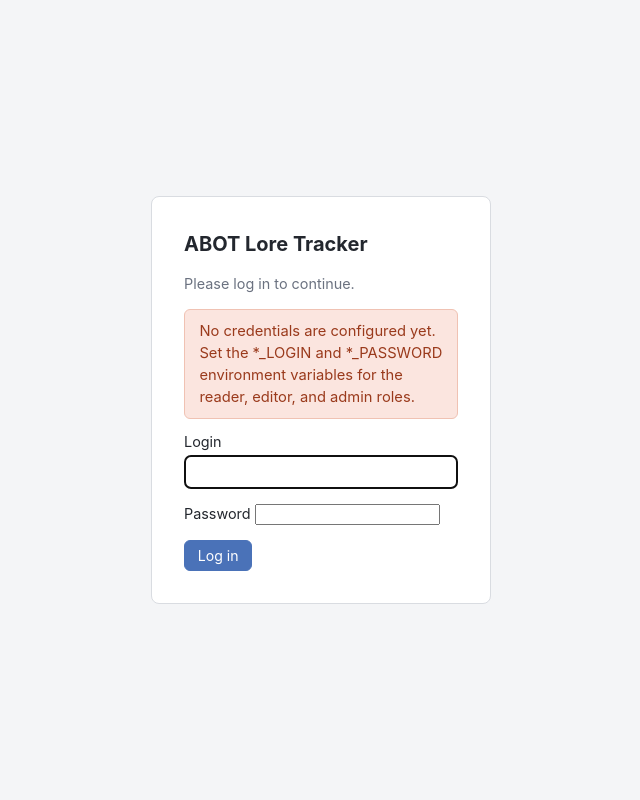
After one commit to Teyvill/abotqbalance, a Flask app: page /login in a window 1280 px wide. The commit adds this page. Shown: the whole page, without its empty margins (319-959 px from the left). Run offline with Flask 3, Linux system fonts and the light colour scheme.

Commit message:
Add login with roles and roll/option skill tracking
Authentication:
- Login screen gating the whole app; credentials per role from env vars
  (READER/EDITOR/ADMIN _LOGIN and _PASSWORD), 24h session
- Reader (view), Editor (edit existing), Admin (add/delete) roles,
  enforced server-side and reflected in the UI (hidden controls,
  read-only branch view for readers)
- Constant-time credential comparison; 403 page for forbidden actions

Skill usage by method:
- stat_usage now tracks roll and option counts per skill per branch,
  with a migration that rebuilds the table on existing databases
- Branch edit page has Roll/Option columns; dashboard Lore Stats tab
  gains an All/Roll/Option method filter

Docs:
- README access-control and roll/option sections, plus how to clean the
  database; .env.example lists the new variables

https://claude.ai/code/session_01Q2umiVAEfQW97m6KRqKVEf

```diff
--- a/app.py
+++ b/app.py
@@ -1,10 +1,15 @@
 """ABOT lore tracker — Flask backend.
 
-Tracks lore stat and status usage across quest branches for the ABOT
-narrative team. See db.py for the schema.
+Tracks lore stat (skill) and status usage across quest branches for the ABOT
+narrative team. Skill usage is tracked per method (roll / option). Access is
+protected by a login with three roles (reader, editor, admin). See db.py for
+the schema.
 """
 
+import hmac
 import os
+from datetime import timedelta
+from functools import wraps
 
 from dotenv import load_dotenv
 from flask import (
@@ -15,17 +20,141 @@ from flask import (
     redirect,
     render_template,
     request,
+    session,
     url_for,
 )
 
-from db import get_db, init_db
+from db import METHODS, get_db, init_db
 
 load_dotenv()
 
 app = Flask(__name__)
 app.secret_key = os.environ.get("SECRET_KEY", "abot-dev-secret-key")
+# Stay logged in for 24 hours after a successful login.
+app.permanent_session_lifetime = timedelta(hours=24)
 
 init_db()
+
+
+# --------------------------------------------------------------------------
+# Authentication and roles
+# --------------------------------------------------------------------------
+
+# Higher number = more privileges. Each role includes everything below it.
+ROLE_LEVELS = {"reader": 1, "editor": 2, "admin": 3}
+
+# Endpoints reachable without being logged in.
+PUBLIC_ENDPOINTS = {"login", "static"}
+
+
+def load_credentials():
+    """Read the configured login/password for each role from the environment.
+
+    A role is only usable if both its *_LOGIN and *_PASSWORD vars are set.
+    """
+    creds = {}
+    for role in ROLE_LEVELS:
+        login = os.environ.get(f"{role.upper()}_LOGIN")
+        password = os.environ.get(f"{role.upper()}_PASSWORD")
+        if login and password:
+            creds[role] = (login, password)
+    return creds
+
+
+def authenticate(login, password):
+    """Return the role matching these credentials, or None.
+
+    Uses constant-time comparison to avoid leaking timing information.
+    """
+    for role, (expected_login, expected_password) in load_credentials().items():
+        login_ok = hmac.compare_digest(login, expected_login)
+        password_ok = hmac.compare_digest(password, expected_password)
+        if login_ok and password_ok:
+            return role
+    return None
+
+
+def has_role(min_role):
+    """True if the logged-in user's role is at least `min_role`."""
+    role = session.get("role")
+    return bool(role) and ROLE_LEVELS.get(role, 0) >= ROLE_LEVELS[min_role]
+
+
+def require_role(min_role):
+    """Decorator: abort with 403 unless the user has at least `min_role`."""
+
+    def decorator(view):
+        @wraps(view)
+        def wrapper(*args, **kwargs):
+            if not has_role(min_role):
+                abort(403)
+            return view(*args, **kwargs)
+
+        return wrapper
+
+    return decorator
+
+
+@app.before_request
+def require_login():
+    """Force login for everything except the login page and static files."""
+    if request.endpoint in PUBLIC_ENDPOINTS:
+        return None
+    if "role" not in session:
+        return redirect(url_for("login", next=request.path))
+    return None
+
+
+@app.context_processor
+def inject_auth():
+    """Expose role helpers to all templates for showing/hiding controls."""
+    return {
+        "current_role": session.get("role"),
+        "current_user": session.get("user"),
+        "can_edit": has_role("editor"),
+        "can_admin": has_role("admin"),
+    }
+
+
+def _safe_next(target):
+    """Only allow same-site relative redirects after login."""
+    if target and target.startswith("/") and not target.startswith("//"):
+        return target
+    return url_for("dashboard")
+
+
+@app.route("/login", methods=["GET", "POST"])
+def login():
+    # Already logged in: go straight to the dashboard.
+    if "role" in session and request.method == "GET":
+        return redirect(url_for("dashboard"))
+
+    configured = bool(load_credentials())
+
+    if request.method == "POST":
+        login_value = request.form.get("login", "")
+        password_value = request.form.get("password", "")
+        role = authenticate(login_value, password_value)
+        if role:
+            session.clear()
+            session.permanent = True
+            session["role"] = role
+            session["user"] = login_value
+            return redirect(_safe_next(request.form.get("next")))
+        flash("Incorrect login or password.", "error")
+
+    return render_template(
+        "login.html",
+        next=request.args.get("next", ""),
+        configured=configured,
+    )
+
+
+@app.route("/logout")
+def logout():
+    session.clear()
+    flash("You have been logged out.", "success")
+    return redirect(url_for("login"))
 
 
 # --------------------------------------------------------------------------
@@ -109,6 +238,13 @@ def dashboard():
 def api_stats():
     branch_type, boss_id, location_id = parse_filter_args()
     subquery, params = build_branch_subquery(branch_type, boss_id, location_id)
+
+    method = request.args.get("method")
+    if method not in METHODS:
+        method = None
+    method_clause = " AND su.method = ?" if method else ""
+    query_params = list(params) + ([method] if method else [])
+
     conn = get_db()
     rows = conn.execute(
         f"""
@@ -116,11 +252,12 @@ def api_stats():
                COALESCE(SUM(su.count), 0) AS total
         FROM lore_stats ls
         LEFT JOIN stat_usage su
-            ON su.stat_id = ls.id AND su.branch_id IN ({subquery})
+            ON su.stat_id = ls.id
+            AND su.branch_id IN ({subquery}){method_clause}
         GROUP BY ls.id
         ORDER BY ls.id
         """,
-        params,
+        query_params,
     ).fetchall()
     conn.close()
     return jsonify(
@@ -162,6 +299,9 @@ def branches():
     conn = get_db()
 
     if request.method == "POST":
+        if not has_role("admin"):
+            conn.close()
+            abort(403)
         branch_type = request.form.get("type")
         notes = request.form.get("notes", "").strip()
         if branch_type not in ("personal", "location"):
@@ -228,23 +368,28 @@ def edit_branch(branch_id):
         abort(404)
 
     if request.method == "POST":
-        # Section 1: lore stat usage — upsert one row per stat.
+        if not has_role("editor"):
+            conn.close()
+            abort(403)
+
+        # Section 1: skill usage — upsert one row per stat per method.
         stat_ids = [
             r["id"] for r in conn.execute("SELECT id FROM lore_stats").fetchall()
         ]
         for stat_id in stat_ids:
-            count = request.form.get(f"stat_{stat_id}", type=int) or 0
-            if count < 0:
-                count = 0
-            conn.execute(
-                """
-                INSERT INTO stat_usage (branch_id, stat_id, count)
-                VALUES (?, ?, ?)
-                ON CONFLICT (branch_id, stat_id)
-                DO UPDATE SET count = excluded.count
-                """,
-                (branch_id, stat_id, count),
-            )
+            for method in METHODS:
+                count = request.form.get(f"stat_{stat_id}_{method}", type=int) or 0
+                if count < 0:
+                    count = 0
+                conn.execute(
+                    """
+                    INSERT INTO stat_usage (branch_id, stat_id, method, count)
+                    VALUES (?, ?, ?, ?)
+                    ON CONFLICT (branch_id, stat_id, method)
+                    DO UPDATE SET count = excluded.count
+                    """,
+                    (branch_id, stat_id, method, count),
+                )
 
         # Section 2: status usage — replace the whole set from the form.
         conn.execute("DELETE FROM status_usage WHERE branch_id = ?", (branch_id,))
@@ -271,13 +416,16 @@ def edit_branch(branch_id):
         flash("Branch data saved.", "success")
         return redirect(url_for("edit_branch", branch_id=branch_id))
 
-    # Section 1 data: every stat with its current count (default 0).
+    # Section 1 data: every stat with its roll and option counts (default 0).
     stats = conn.execute(
         """
-        SELECT ls.id, ls.name, COALESCE(su.count, 0) AS count
+        SELECT ls.id, ls.name,
+               COALESCE(MAX(CASE WHEN su.method = 'roll' THEN su.count END), 0) AS roll,
+               COALESCE(MAX(CASE WHEN su.method = 'option' THEN su.count END), 0) AS opt
         FROM lore_stats ls
         LEFT JOIN stat_usage su
             ON su.stat_id = ls.id AND su.branch_id = ?
+        GROUP BY ls.id
         ORDER BY ls.id
         """,
         (branch_id,),
@@ -317,6 +465,7 @@ def edit_branch(branch_id):
         branch=branch,
         branch_label=branch_label(branch),
         stats=stats,
+        methods=METHODS,
         status_usages=status_usages,
         acquirable=acquirable,
         all_statuses=all_statuses,
@@ -324,6 +473,7 @@ def edit_branch(branch_id):
 
 
 @app.route("/branches/<int:branch_id>/delete", methods=["POST"])
+@require_role("admin")
 def delete_branch(branch_id):
     if not check_delete_password(request.form.get("password", "")):
         flash("Incorrect password. Branch was not deleted.", "error")
@@ -345,6 +495,9 @@ def statuses():
     conn = get_db()
 
     if request.method == "POST":
+        if not has_role("admin"):
+            conn.close()
+            abort(403)
         name = request.form.get("name", "").strip()
         description = request.form.get("description", "").strip()
         branch_ids = request.form.getlist("branch_ids", type=int)
@@ -402,6 +555,7 @@ def statuses():
 
 
 @app.route("/statuses/<int:status_id>/edit", methods=["GET", "POST"])
+@require_role("editor")
 def edit_status(status_id):
     conn = get_db()
     status = conn.execute(
@@ -457,6 +611,7 @@ def edit_status(status_id):
 
 
 @app.route("/statuses/<int:status_id>/delete", methods=["POST"])
+@require_role("admin")
 def delete_status(status_id):
     if not check_delete_password(request.form.get("password", "")):
         flash("Incorrect password. Status was not deleted.", "error")
@@ -483,6 +638,7 @@ def reference():
 
 
 @app.route("/reference/bosses/add", methods=["POST"])
+@require_role("admin")
 def add_boss():
     name = request.form.get("name", "").strip()
     if not name:
@@ -497,6 +653,7 @@ def add_boss():
 
 
 @app.route("/reference/bosses/<int:boss_id>/delete", methods=["POST"])
+@require_role("admin")
 def delete_boss(boss_id):
     if not check_delete_password(request.form.get("password", "")):
         flash("Incorrect password. Boss was not deleted.", "error")
@@ -510,6 +667,7 @@ def delete_boss(boss_id):
 
 
 @app.route("/reference/locations/add", methods=["POST"])
+@require_role("admin")
 def add_location():
     name = request.form.get("name", "").strip()
     if not name:
@@ -524,6 +682,7 @@ def add_location():
 
 
 @app.route("/reference/locations/<int:location_id>/delete", methods=["POST"])
+@require_role("admin")
 def delete_location(location_id):
     if not check_delete_password(request.form.get("password", "")):
         flash("Incorrect password. Location was not deleted.", "error")
@@ -536,5 +695,10 @@ def delete_location(location_id):
     return redirect(url_for("reference"))
 
 
+@app.errorhandler(403)
+def forbidden(_error):
+    return render_template("403.html"), 403
+
+
 if __name__ == "__main__":
     app.run(debug=True, port=5000)
--- a/static/css/style.css
+++ b/static/css/style.css
@@ -39,6 +39,42 @@ body {
 }
 
 .topbar nav a:hover { color: #fff; }
+
+.topbar .session-info {
+    margin-left: auto;
+    display: flex;
+    align-items: center;
+    gap: 0.75rem;
+    font-size: 0.9rem;
+}
+.topbar .role-badge {
+    color: #cfd4dc;
+    background: #353b45;
+    padding: 0.2rem 0.6rem;
+    border-radius: 999px;
+    text-transform: capitalize;
+}
+.topbar .session-info a { color: #cfd4dc; text-decoration: none; }
+.topbar .session-info a:hover { color: #fff; }
+
+/* Login page */
+.login-body {
+    display: flex;
+    align-items: center;
+    justify-content: center;
+    min-height: 100vh;
+    margin: 0;
+}
+.login-card {
+    background: var(--card-bg);
+    border: 1px solid var(--border);
+    border-radius: 8px;
+    padding: 2rem;
+    width: 340px;
+    max-width: 90vw;
+}
+.login-card h1 { font-size: 1.25rem; margin: 0 0 0.25rem; }
+.login-card .flash { margin-bottom: 0.75rem; }
 
 .content {
     max-width: 980px;
--- a/templates/base.html
+++ b/templates/base.html
@@ -15,6 +15,12 @@
             <a href="{{ url_for('statuses') }}">Statuses</a>
             <a href="{{ url_for('reference') }}">Reference</a>
         </nav>
+        {% if current_role %}
+        <div class="session-info">
+            <span class="role-badge">{{ current_user }} · {{ current_role }}</span>
+            <a href="{{ url_for('logout') }}">Log out</a>
+        </div>
+        {% endif %}
     </header>
 
     <main class="content">
--- a/templates/branches.html
+++ b/templates/branches.html
@@ -25,10 +25,12 @@
                 <td>{{ b.stat_total }}</td>
                 <td>{{ b.status_total }}</td>
                 <td class="row-actions">
-                    <a class="btn" href="{{ url_for('edit_branch', branch_id=b.id) }}">Edit</a>
+                    <a class="btn" href="{{ url_for('edit_branch', branch_id=b.id) }}">{{ "Edit" if can_edit else "View" }}</a>
+                    {% if can_admin %}
                     <button type="button" class="btn btn-danger"
                             data-delete-action="{{ url_for('delete_branch', branch_id=b.id) }}"
                             data-delete-label="branch &quot;{{ b.label }}&quot;">Delete</button>
+                    {% endif %}
                 </td>
             </tr>
             {% endfor %}
@@ -39,6 +41,7 @@
     {% endif %}
 </section>
 
+{% if can_admin %}
 <section class="card">
     <h2>Add a branch</h2>
     <form method="post" class="stacked-form" id="add-branch-form">
@@ -94,4 +97,5 @@
         sync();
     })();
 </script>
+{% endif %}
 {% endblock %}
--- /dev/null
+++ b/templates/login.html
@@ -0,0 +1,43 @@
+<!DOCTYPE html>
+<html lang="en">
+<head>
+    <meta charset="UTF-8">
+    <meta name="viewport" content="width=device-width, initial-scale=1.0">
+    <title>Log in — ABOT Lore Tracker</title>
+    <link rel="stylesheet" href="{{ url_for('static', filename='css/style.css') }}">
+</head>
+<body class="login-body">
+    <div class="login-card">
+        <h1>ABOT Lore Tracker</h1>
+        <p class="muted">Please log in to continue.</p>
+
+        {% with messages = get_flashed_messages(with_categories=true) %}
+            {% if messages %}
+                {% for category, message in messages %}
+                    <div class="flash flash-{{ category }}">{{ message }}</div>
+                {% endfor %}
+            {% endif %}
+        {% endwith %}
+
+        {% if not configured %}
+        <div class="flash flash-error">
+            No credentials are configured yet. Set the *_LOGIN and *_PASSWORD
+            environment variables for the reader, editor, and admin roles.
+        </div>
+        {% endif %}
+
+        <form method="post" action="{{ url_for('login') }}" class="stacked-form">
+            <input type="hidden" name="next" value="{{ next }}">
+            <label>
+                Login
+                <input type="text" name="login" autocomplete="username" required autofocus>
+            </label>
+            <label>
+                Password
+                <input type="password" name="password" autocomplete="current-password" required>
+            </label>
+            <button type="submit" class="btn btn-primary">Log in</button>
+        </form>
+    </div>
+</body>
+</html>
```
Also changed, not shown: db.py (+24 -1 lines), static/js/dashboard.js (+11 -2 lines), templates/403.html (added, +12 -0 lines), templates/branch_edit.html (+26 -10 lines), templates/dashboard.html (+8 -0 lines), templates/reference.html (+8 -0 lines), templates/statuses.html (+7 -1 lines), README.md, 1 other file.
